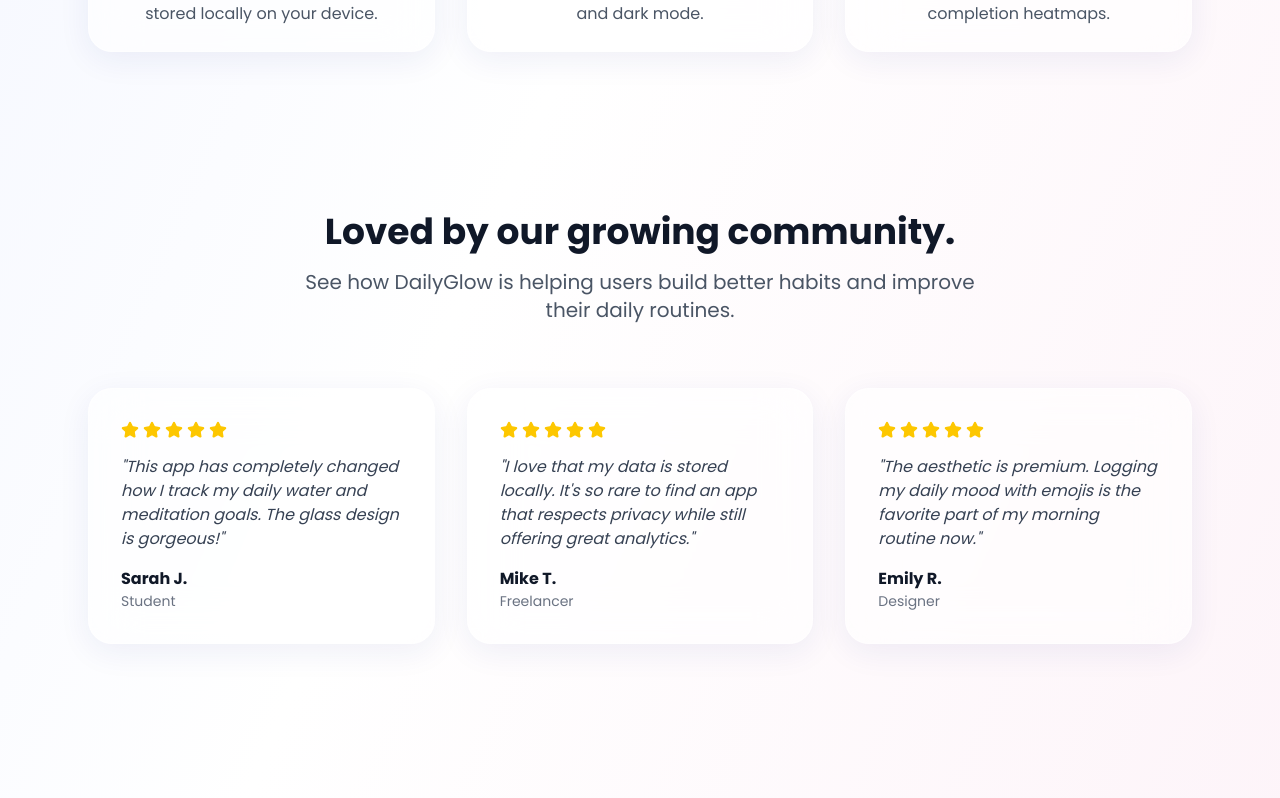
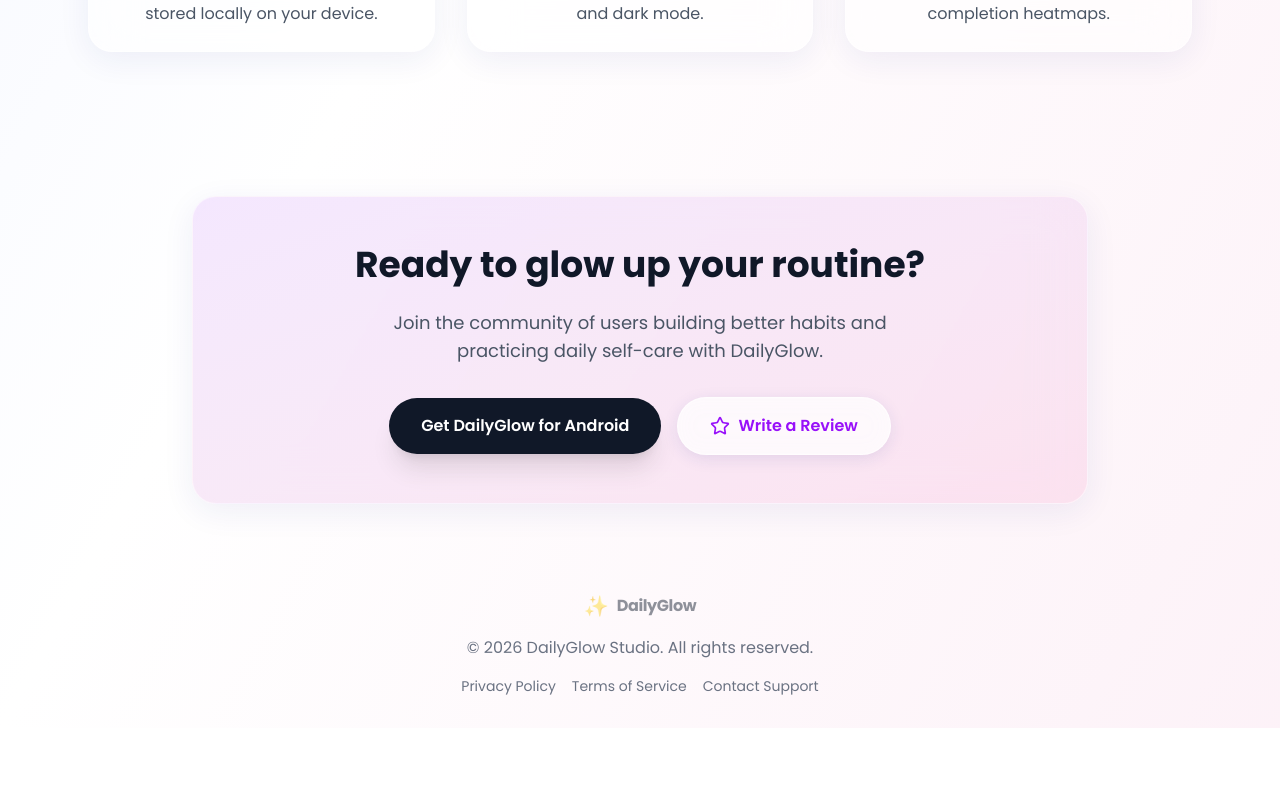
Before and after one commit to Storewildfire/DailyGlow, a React (Vite) app: page / in a window 1280 px wide. Shown: the part 1602-2400 px from the top of the page. After the commit the page ends 2330 px from the top, so only its background shows below. Built offline with nearby package versions, Linux system fonts and the light colour scheme.

Commit message:
Remove placeholder reviews, keep Write a Review button

```diff
--- a/src/App.jsx
+++ b/src/App.jsx
@@ -177,35 +177,6 @@ function App() {
                 </div>
             </section>
 
-            {/* Reviews Section */}
-            <section id="reviews" className="w-full max-w-6xl mx-auto px-6 py-20 z-10">
-                <div className="text-center mb-16">
-                    <h2 className="text-4xl font-bold text-gray-900 mb-4">Loved by our growing community.</h2>
-                    <p className="text-xl text-gray-600 max-w-2xl mx-auto">See how DailyGlow is helping users build better habits and improve their daily routines.</p>
-                </div>
-
-                <div className="grid grid-cols-1 md:grid-cols-2 lg:grid-cols-3 gap-8 mb-12">
-                    <ReviewCard
-                        delay={0.1}
-                        name="Sarah J."
-                        role="Student"
-                        content="This app has completely changed how I track my daily water and meditation goals. The glass design is gorgeous!"
-                    />
-                    <ReviewCard
-                        delay={0.2}
-                        name="Mike T."
-                        role="Freelancer"
-                        content="I love that my data is stored locally. It's so rare to find an app that respects privacy while still offering great analytics."
-                    />
-                    <ReviewCard
-                        delay={0.3}
-                        name="Emily R."
-                        role="Designer"
-                        content="The aesthetic is premium. Logging my daily mood with emojis is the favorite part of my morning routine now."
-                    />
-                </div>
-            </section>
-
             {/* CTA Section */}
             <section id="download" className="w-full mt-10 z-10 p-6">
                 <div className="max-w-4xl mx-auto glass-card p-12 text-center relative overflow-hidden bg-gradient-to-br from-purple-600/10 to-pink-600/10">
```
Also changed, not shown: 1 other file (tests, documents, lock files or other folders).
